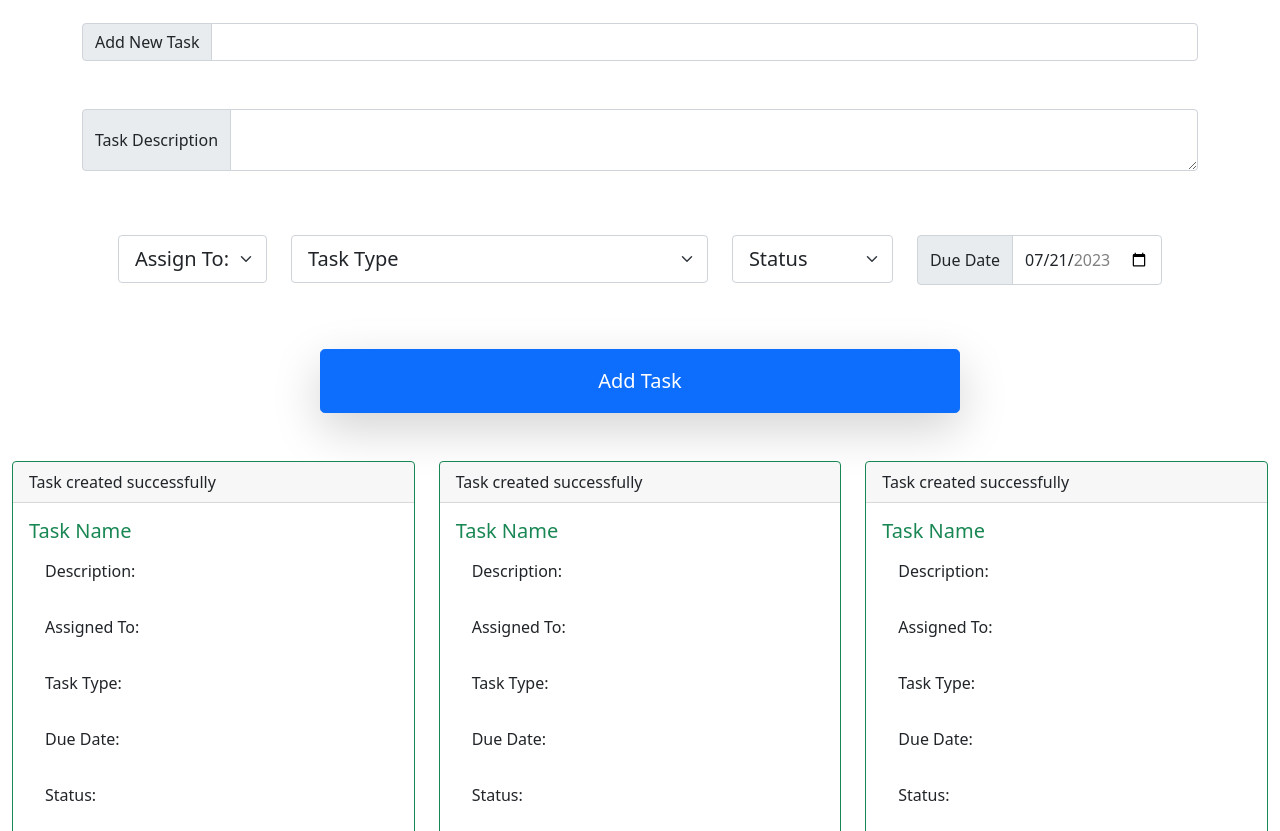
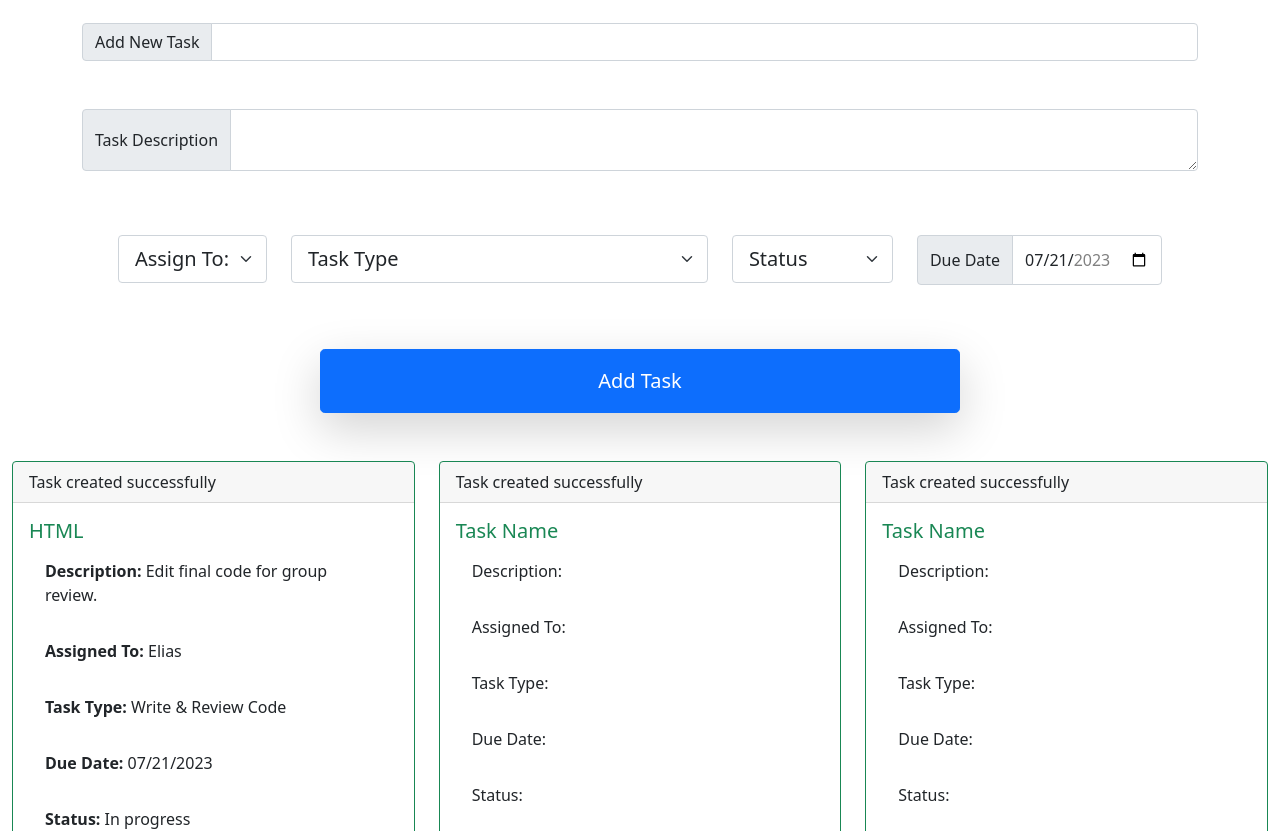
Before and after one commit to AshDesignsllc/task-manager, a plain HTML site: page index.html in a window 1280 px wide. Shown: the part 121-952 px from the top of the page. Drawn offline with nearby package versions, Linux system fonts and the light colour scheme.

Commit message:
Add styling to card li items

```diff
--- a/index.html
+++ b/index.html
@@ -82,13 +82,13 @@
                     <div class="card border-success mb-3 h-100">
                         <div class="card-header">Task created successfully</div>
                         <div class="card-body text-success">
-                            <h5 class="card-title">Task Name</h5>
+                            <h5 class="card-title">HTML</h5>
                             <ul class="list-group">
-                            <li class="list-group-item border-0">Description:</p>
-                            <li class="list-group-item border-0">Assigned To:</p>
-                            <li class="list-group-item border-0">Task Type:</p>
-                            <li class="list-group-item border-0">Due Date:</p>
-                            <li class="list-group-item border-0">Status:</p>
+                            <li class="list-group-item border-0"><strong>Description:</strong> Edit final code for group review.</p>
+                            <li class="list-group-item border-0"><strong>Assigned To:</strong> Elias</p>
+                            <li class="list-group-item border-0"><strong>Task Type:</strong> Write & Review Code</p>
+                            <li class="list-group-item border-0"><strong>Due Date:</strong> 07/21/2023</p>
+                            <li class="list-group-item border-0"><strong>Status:</strong> In progress</p>
                             </ul>
                         </div>
                     </div>
```
